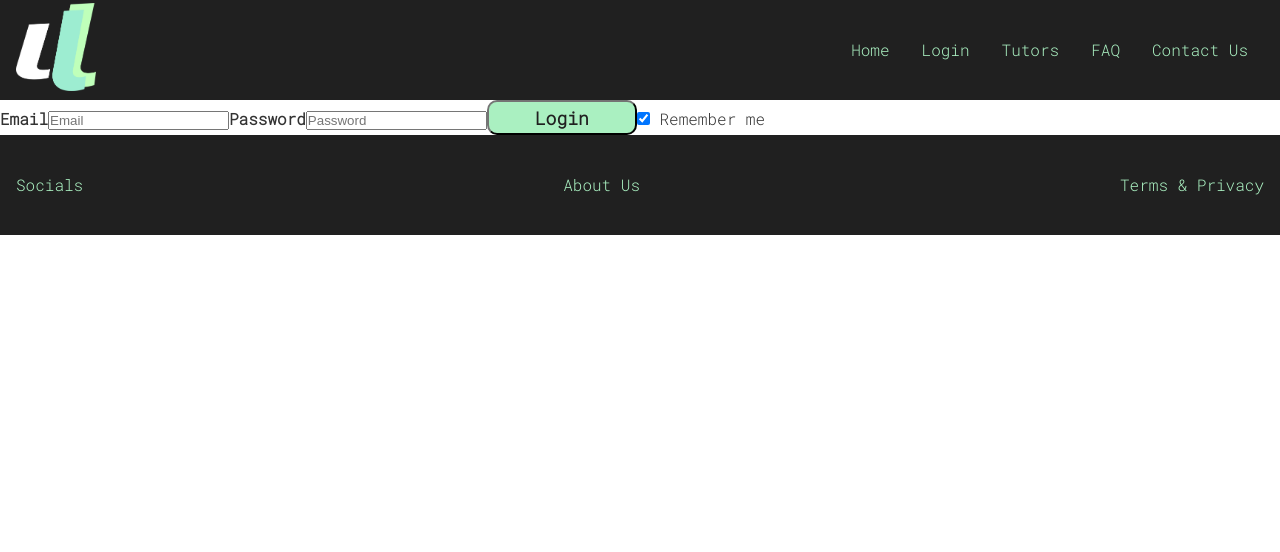
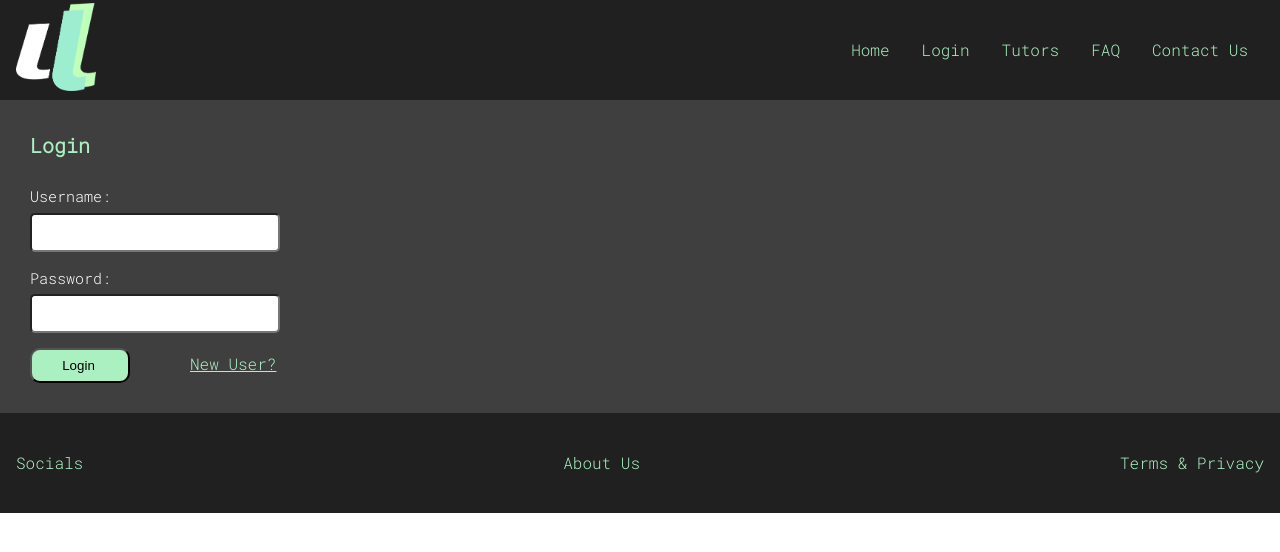
Before and after one commit to Steven-Vasquez/ULingual, a React (Create React App) app in the folder Milestones/M2/VerticalPrototype/my-app/: page /login in a window 1280 px wide. Shown: the top 552 px of the page. Built offline with nearby package versions, Linux system fonts and the light colour scheme.

Commit message:
Basic CSS for Login Page

```diff
--- /dev/null
+++ b/Milestones/M2/VerticalPrototype/my-app/src/pages/Login.css
@@ -0,0 +1,68 @@
+
+form{
+   display: block;
+   position: relative;
+   align-items: center;
+}
+
+form .layer-1{
+    position: relative;
+    display: block;
+    background-color: var(--secondary);
+    padding: 30px;
+}
+
+/*
+    Login css <h2>
+*/
+form .layer-1 h2{
+    color:#AAF0C1;
+    font-size: 20px;
+    margin-bottom: 25px;
+    font-weight: bold;
+}
+
+form .layer-1 .form-grouping{
+    display: block;
+    color:white;
+    margin-bottom: 15px;
+    width: 250px;
+}
+
+.layer-1 .form-grouping label{
+    display: block;
+    color: white;
+    font-size: 15px;
+    margin-bottom: 5px;
+    transition: 0.3s;
+}
+/*
+    focus on label animation
+*/
+.layer-1 .form-grouping:focus-within label{
+    color: #AAF0C1;
+}
+
+form .layer-1 .form-grouping input{
+    display: block;
+    width: 100%;
+    padding: 10px 10px;
+    background-color: white;
+    border-radius: 5px;
+}
+
+/*
+button css
+*/
+form .layer-1 input[type='submit']{
+    display: inline-block;
+    padding: 8px 12px;
+    padding-right: 15px;
+    border-radius: 10px;
+    background-color: #AAF0C1;
+    width: 100px;
+}
+form a{
+    padding-left: 60px;
+    text-decoration: underline;
+}
--- a/Milestones/M2/VerticalPrototype/my-app/src/pages/Login.js
+++ b/Milestones/M2/VerticalPrototype/my-app/src/pages/Login.js
@@ -1,21 +1,23 @@
 import React from 'react'
+import './Login.css'
 
 function Login() {
     return(
-        <div>
-            <form>
-                <label for="uemail"><b>Email</b></label>
-                <input type = "text" placeholder="Email" name="uemail" required/>
-
-                <label for="upassword"><b>Password</b></label>
-                <input type="password" placeholder="Password" name = 'upassword' required/>
-
-                <button type="submit">Login</button>
-                <label>
-                <input type='checkbox' checked="checked" name="remember"/> Remember me
-                </label>
-            </form>
-        </div>
+        <form>
+            <div className='layer-1'>
+                <h2>Login</h2>
+                <div className='form-grouping'>
+                    <label>Username:</label>
+                    <input type={'text'} name="Username"/>
+                </div>
+                <div className='form-grouping'>
+                    <label>Password:</label>
+                    <input type={'password'} name="Password"/>
+                </div>
+                <input type={'submit'} value='Login'/>
+                <a href=''>New User?</a>
+            </div>
+        </form>
     );
 }
 
```
